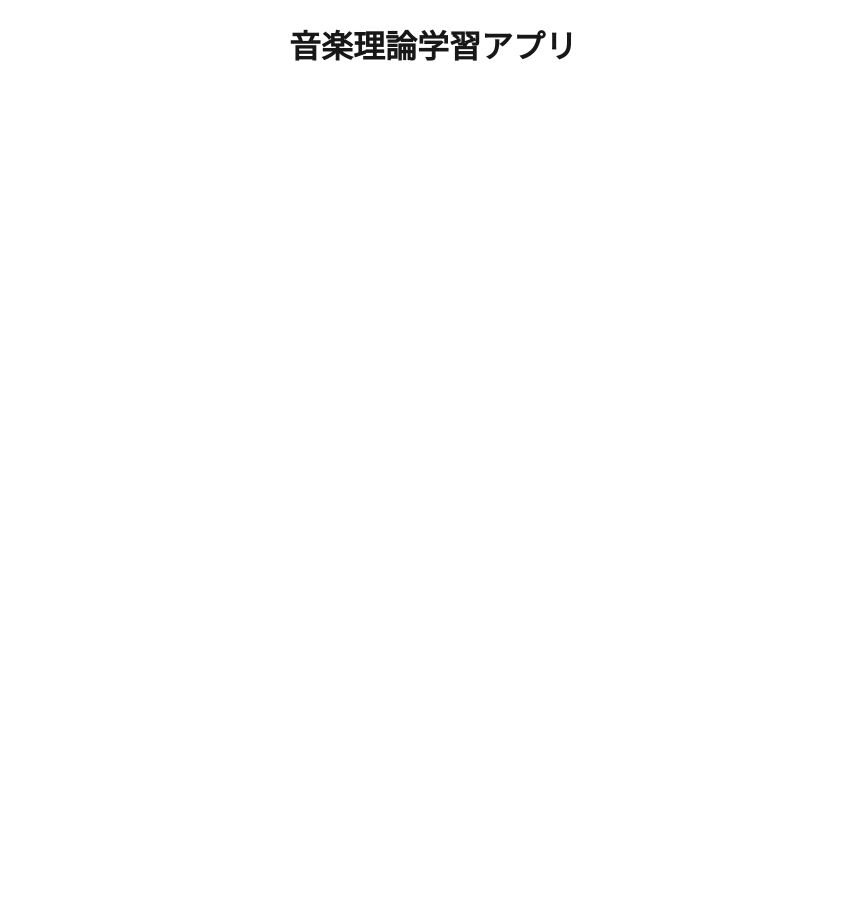
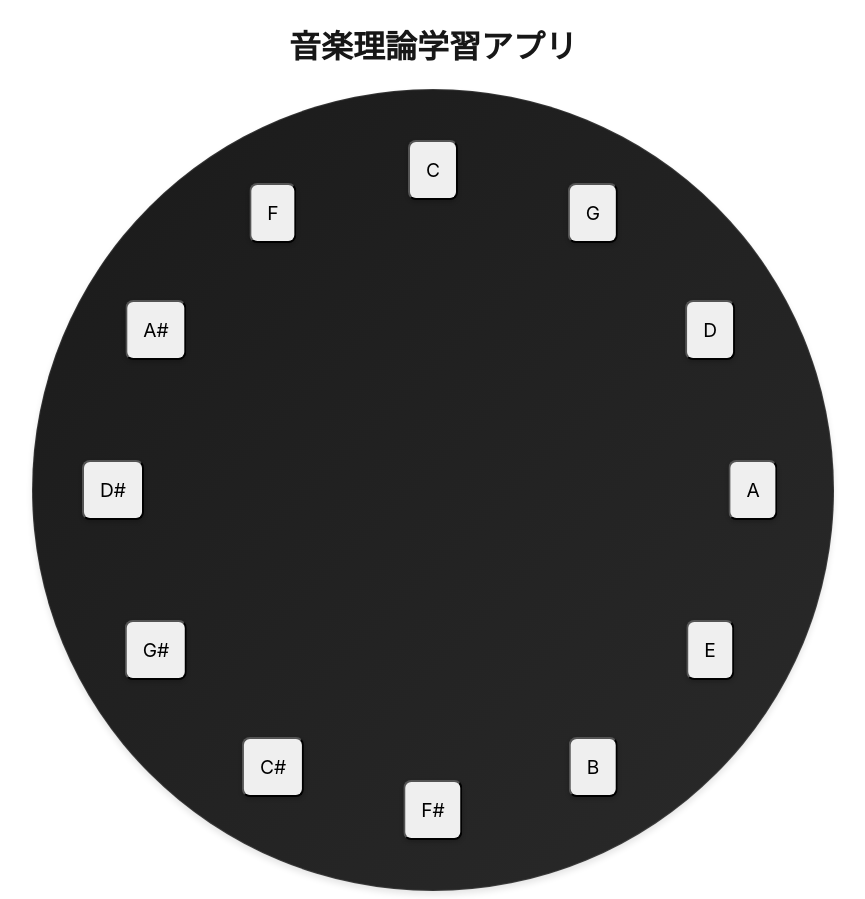
Before and after one commit to endo-ava/music-theory-app, a Next.js app: page / in a window 1280 px wide. Shown: the whole page, without its empty margins (207-1072 px from the left). Built offline with nearby package versions, Linux system fonts and the light colour scheme.

Commit message:
feat: [T001-2][T001-3] basic component and Zustand store

```diff
--- a/src/components/CircleOfFifths/CircleOfFifths.tsx
+++ b/src/components/CircleOfFifths/CircleOfFifths.tsx
@@ -1,15 +1,92 @@
 'use client';
 
-import { FC } from 'react';
+import { FC, useCallback } from 'react';
+import { motion } from 'framer-motion';
+import { useCircleOfFifthsStore } from '@/store/circleOfFifthsStore';
+import KeyButton from './KeyButton';
+import KeyInfo from './KeyInfo';
 import { Key } from '@/types/circleOfFifths';
+import '@/components/CircleOfFifths/styles/circleOfFifths.css';
+
+// 五度圏のキー定義
+const keys: Key[] = [
+  { name: 'C', isMajor: true, position: 0 },
+  { name: 'G', isMajor: true, position: 1 },
+  { name: 'D', isMajor: true, position: 2 },
+  { name: 'A', isMajor: true, position: 3 },
+  { name: 'E', isMajor: true, position: 4 },
+  { name: 'B', isMajor: true, position: 5 },
+  { name: 'F#', isMajor: true, position: 6 },
+  { name: 'C#', isMajor: true, position: 7 },
+  { name: 'G#', isMajor: true, position: 8 },
+  { name: 'D#', isMajor: true, position: 9 },
+  { name: 'A#', isMajor: true, position: 10 },
+  { name: 'F', isMajor: true, position: 11 },
+];
 
 const CircleOfFifths: FC = () => {
+  const { state, setSelectedKey, setHoveredKey } = useCircleOfFifthsStore();
+
+  // メモ化されたコールバック関数
+  const handleKeyClick = useCallback(
+    (key: Key) => {
+      setSelectedKey(key);
+    },
+    [setSelectedKey]
+  );
+
+  const handleKeyHover = useCallback(
+    (key: Key) => {
+      setHoveredKey(key);
+    },
+    [setHoveredKey]
+  );
+
+  const handleKeyLeave = useCallback(() => {
+    setHoveredKey(null);
+  }, [setHoveredKey]);
+
+  // キーの位置を計算する関数
+  const calculateKeyPosition = (position: number, totalKeys: number) => {
+    const angle = (position * 2 * Math.PI) / totalKeys - Math.PI / 2;
+    const radius = 40; // 円の半径（%）
+    return {
+      left: `${50 + radius * Math.cos(angle)}%`,
+      top: `${50 + radius * Math.sin(angle)}%`,
+    };
+  };
+
   return (
     <div className="w-full h-full flex flex-col items-center justify-center">
-      <div className="relative w-[70%] max-w-[800px] aspect-square">
-        {/* 五度圏の実装は後ほど */}
+      <motion.div
+        initial={{ opacity: 0, scale: 0.8 }}
+        animate={{ opacity: 1, scale: 1 }}
+        transition={{ duration: 0.5 }}
+        className="relative w-[70%] max-w-[800px] aspect-square circle-of-fifths"
+      >
+        {keys.map(keyData => {
+          const position = calculateKeyPosition(keyData.position, keys.length);
+          return (
+            <KeyButton
+              key={keyData.name}
+              keyData={keyData}
+              isSelected={state.selectedKey?.name === keyData.name}
+              isHovered={state.hoveredKey?.name === keyData.name}
+              onClick={handleKeyClick}
+              onMouseEnter={handleKeyHover}
+              onMouseLeave={handleKeyLeave}
+              style={{
+                position: 'absolute',
+                transform: 'translate(-50%, -50%)',
+                ...position,
+              }}
+            />
+          );
+        })}
+      </motion.div>
+      <div className="mt-8">
+        <KeyInfo selectedKey={state.selectedKey} />
       </div>
-      <div className="mt-8">{/* キー情報の表示は後ほど */}</div>
     </div>
   );
 };
--- a/src/components/CircleOfFifths/KeyButton.tsx
+++ b/src/components/CircleOfFifths/KeyButton.tsx
@@ -2,34 +2,47 @@
 
 import { FC } from 'react';
 import { motion } from 'framer-motion';
-import { KeyButtonProps } from '@/types/circleOfFifths';
+import { Key } from '@/types/circleOfFifths';
+
+interface KeyButtonProps {
+  keyData: Key;
+  isSelected: boolean;
+  isHovered: boolean;
+  onClick: (key: Key) => void;
+  onMouseEnter: (key: Key) => void;
+  onMouseLeave: () => void;
+  style?: React.CSSProperties;
+}
 
 const KeyButton: FC<KeyButtonProps> = ({
-  key,
+  keyData,
   isSelected,
   isHovered,
   onClick,
   onMouseEnter,
   onMouseLeave,
+  style,
 }) => {
   return (
     <motion.button
       className={`
-        absolute
+        key-button
         flex items-center justify-center
+        w-12 h-12
         rounded-lg
         text-white
         transition-all
-        ${isSelected ? 'bg-white/15' : 'bg-white/5'}
-        ${isHovered ? 'scale-110' : 'scale-100'}
+        ${isSelected ? 'active' : ''}
       `}
-      onClick={() => onClick(key)}
-      onMouseEnter={() => onMouseEnter(key)}
+      onClick={() => onClick(keyData)}
+      onMouseEnter={() => onMouseEnter(keyData)}
       onMouseLeave={onMouseLeave}
       whileHover={{ scale: 1.1 }}
       whileTap={{ scale: 0.95 }}
+      style={style}
+      aria-label={`${keyData.name} ${keyData.isMajor ? 'メジャー' : 'マイナー'}`}
     >
-      {key.name}
+      {keyData.name}
     </motion.button>
   );
 };
--- a/src/components/CircleOfFifths/KeyInfo.tsx
+++ b/src/components/CircleOfFifths/KeyInfo.tsx
@@ -12,12 +12,15 @@ const KeyInfo: FC<KeyInfoProps> = ({ selectedKey }) => {
           initial={{ opacity: 0, y: 20 }}
           animate={{ opacity: 1, y: 0 }}
           exit={{ opacity: 0, y: -20 }}
-          className="p-4 rounded-lg bg-white/5 text-white"
+          className="key-info p-4 rounded-lg bg-white/5 text-white min-w-[200px]"
         >
-          <h3 className="text-xl font-bold">
+          <h3 className="text-xl font-bold mb-2">
             {selectedKey.name} {selectedKey.isMajor ? 'メジャー' : 'マイナー'}
           </h3>
-          {/* 追加のキー情報は後ほど実装 */}
+          <div className="text-sm text-gray-300">
+            <p>五度圏上の位置: {selectedKey.position + 1}</p>
+            {/* 追加のキー情報は後ほど実装 */}
+          </div>
         </motion.div>
       )}
     </AnimatePresence>
--- /dev/null
+++ b/src/store/circleOfFifthsStore.ts
@@ -0,0 +1,37 @@
+import { create } from 'zustand';
+import { CircleOfFifthsState, CircleOfFifthsStore, Key } from '@/types/circleOfFifths';
+
+// 初期状態
+const initialState: CircleOfFifthsState = {
+  selectedKey: null,
+  hoveredKey: null,
+  isPlaying: false,
+};
+
+// ストアの作成
+export const useCircleOfFifthsStore = create<CircleOfFifthsStore>(set => ({
+  state: initialState,
+  setSelectedKey: (key: Key | null) =>
+    set(state => ({
+      state: {
+        ...state.state,
+        selectedKey: key,
+        isPlaying: false,
+      },
+    })),
+  setHoveredKey: (key: Key | null) =>
+    set(state => ({
+      state: {
+        ...state.state,
+        hoveredKey: key,
+        isPlaying: key !== null,
+      },
+    })),
+  setIsPlaying: (isPlaying: boolean) =>
+    set(state => ({
+      state: {
+        ...state.state,
+        isPlaying,
+      },
+    })),
+}));
```
